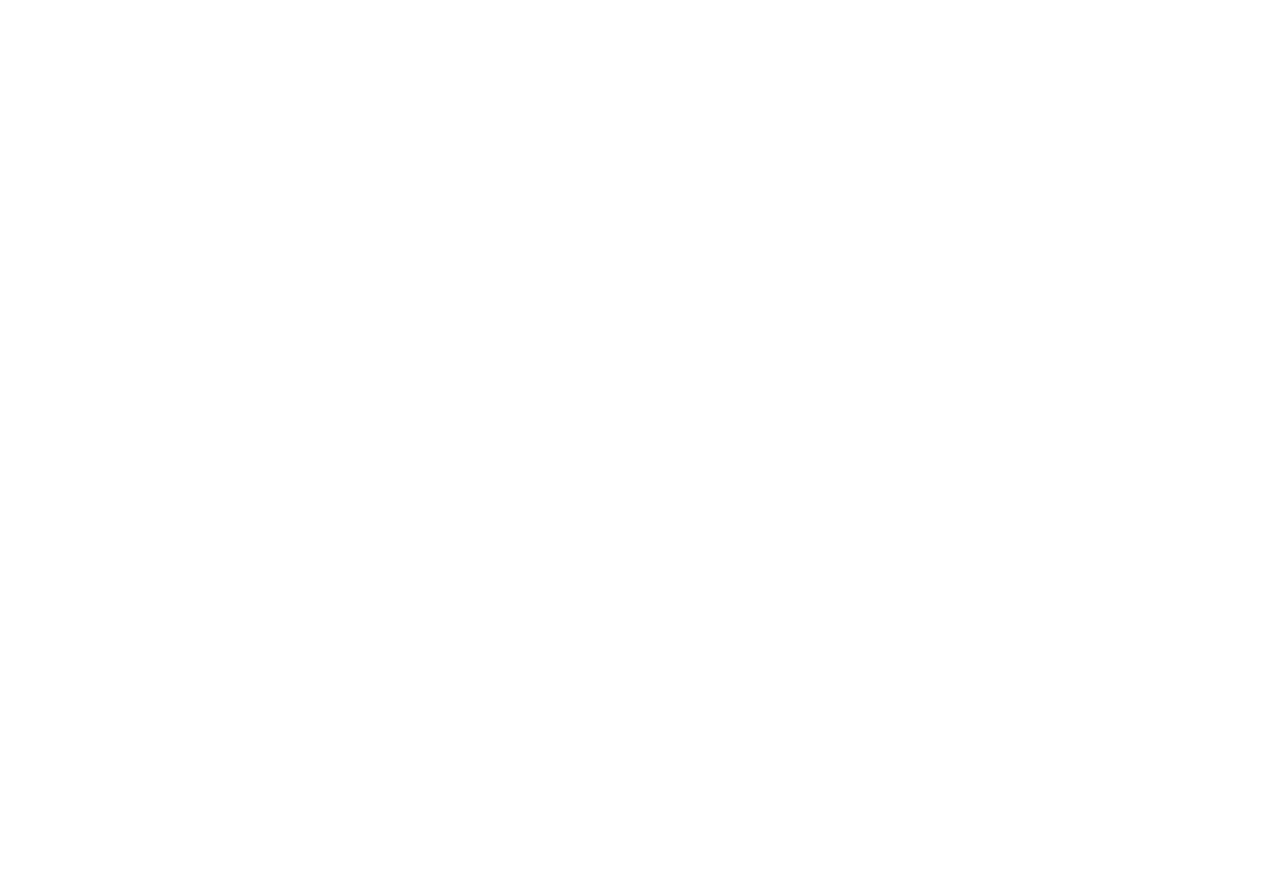
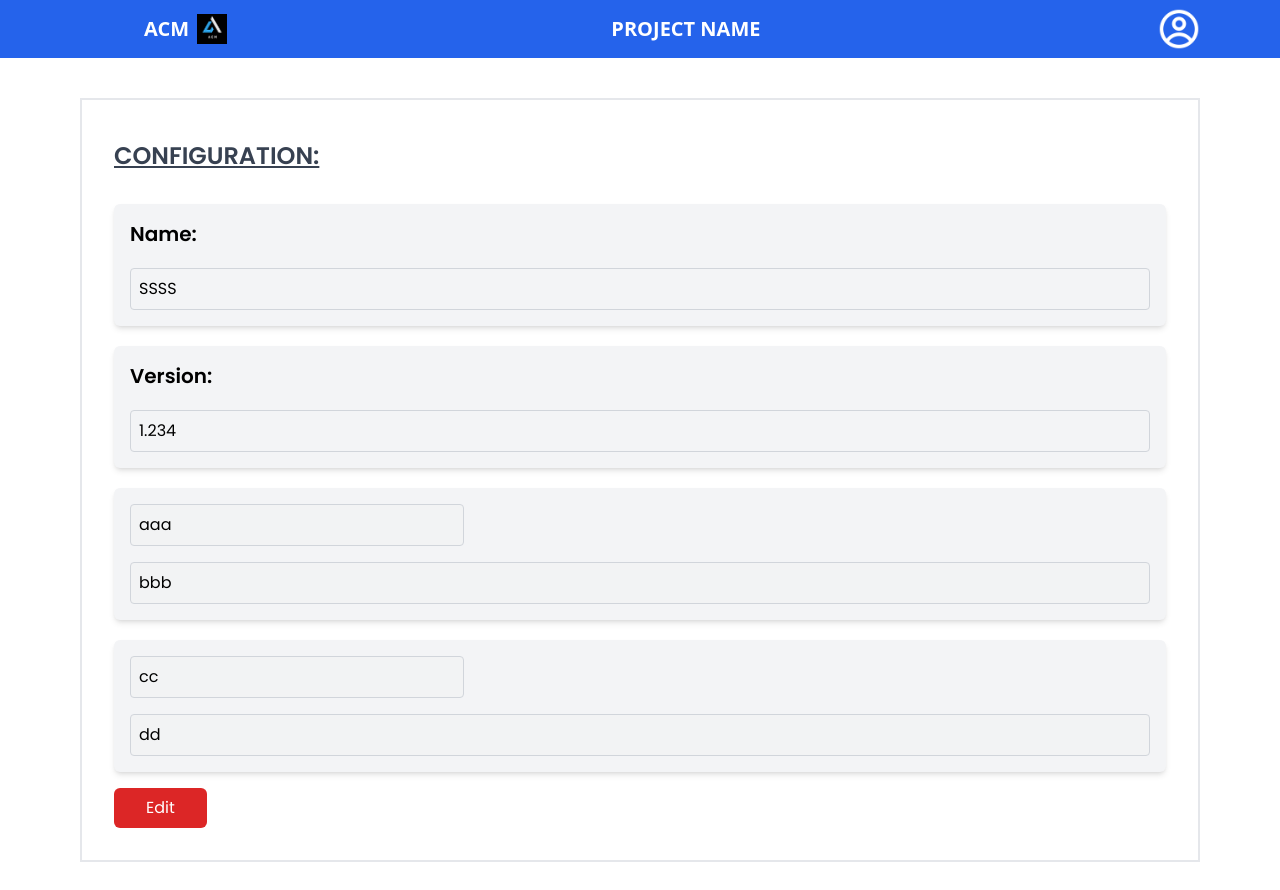
Before and after one commit to josephpeter231/work, a React (Vite) app in the folder Client/: page /developerconfig in a window 1280 px wide. Before the commit the page ends 800 px from the top, so only its background shows below. Built offline with nearby package versions, Linux system fonts and the light colour scheme.

Commit message:
upadated developers configuration

```diff
--- a/Client/package.json
+++ b/Client/package.json
@@ -14,6 +14,7 @@
     "@fortawesome/free-solid-svg-icons": "^6.4.2",
     "@fortawesome/react-fontawesome": "^0.2.0",
     "formik": "^2.4.5",
+    "fortawesome": "^0.0.1-security",
     "react": "^18.2.0",
     "react-dom": "^18.2.0",
     "react-router-dom": "^6.17.0"
--- a/Client/src/App.jsx
+++ b/Client/src/App.jsx
@@ -6,6 +6,7 @@
 import Profile from "./Components/Profile/Profile";
 import LoginOrSignup from "./Components/Login/LoginOrSignup";
 import Configuration from "./Components/Configuration";
+import DeveloperConfiguration from "./Components/DeveloperConfiguration";
 
 
 
@@ -20,8 +21,9 @@
         <Route path="/home"  element={<Home/>}/>
         <Route path="/profile"  element={<Profile/>}/>
         <Route path='/loginOrSignup' element={<LoginOrSignup/>}/>
+        <Route path='/config' element={<Configuration/>}/>
+        <Route path='/developerconfig' element={<DeveloperConfiguration/>}/>
         <Route path="*"  element={<PageNotFound/>}/>
-        <Route path='/config' element={<Configuration/>}/>
 
       </Routes>
     </BrowserRouter>
--- a/Client/src/Components/Configuration.jsx
+++ b/Client/src/Components/Configuration.jsx
@@ -143,6 +143,7 @@
             </div>
           ))}
 
+          <div>
             <button
               className="bg-blue-600 text-white px-3 py-2 flex rounded-md max-w-xs my-4 "
               onClick={addNewField}
@@ -159,6 +160,7 @@
           </div>
         </div>
       </div>
+    </div>
   );
 };
 
--- /dev/null
+++ b/Client/src/Components/DeveloperConfiguration.jsx
@@ -0,0 +1,146 @@
+import { Link } from "react-router-dom";
+import { useFormik } from "formik";
+import { useState } from "react";
+
+const Configuration = () => {
+  const [editMode, setEditMode] = useState(false);
+
+  const obj = {
+    Name: "SSSS",
+    version: "1.234",
+    fields: [
+      {
+        fieldLabel: "aaa",
+        fieldValue: "bbb",
+        editAccess: "yes",
+      },
+      {
+        fieldLabel: "cc",
+        fieldValue: "dd",
+        editAccess: "no",
+      },
+    ],
+  };
+
+  const formik = useFormik({
+    initialValues: obj, // Set initial values from obj
+    onSubmit: (values) => {
+      // Handle form submission here
+      console.log(values);
+      setEditMode(false); // Exit edit mode after saving
+    },
+  });
+
+
+
+  const editSaveModeToggle = () => {
+    setEditMode(!editMode);
+  };
+
+  return (
+    <div className="flex flex-col items-center h-full">
+      <div className="header flex flex-1 flex-row bg-blue-600 py-2 mb-10 w-full px-20">
+        <div className="flex flex-row  ml-16 ">
+          <a className="text-white flex flex-row justify-start items-center font-bold text-xl font-sans">
+            ACM
+            <img
+              src="src/assets/acm2.png"
+              className="ml-2"
+              height={30}
+              width={30}
+              alt=""
+            />
+          </a>
+        </div>
+        <div className="flex w-full justify-center items-center">
+          <a
+            href=""
+            className="text-white text-xl  items-center font-semibold font-sans text-center"
+          >
+            PROJECT NAME
+          </a>
+        </div>
+        <div className="flex justify-center items-center ml-auto self-end">
+          <Link to="/profile">
+            <img
+              src="src/assets/profile.png"
+              height={50}
+              width={50}
+              alt=""
+            />
+          </Link>
+        </div>
+      </div>
+
+      <div className="w-full px-20">
+        <div className="flex flex-col border-2 border-gray-200 w-full px-8 mb-7 pb-8">
+          <div>
+            <h2 className="text-gray-700 font-semibold text-2xl mt-10 underline mb-8">
+              CONFIGURATION:
+            </h2>
+          </div>
+
+          <div className="p-4 bg-gray-100 rounded-md shadow-md mb-5">
+            <h2 className="text-xl font-semibold text-black mb-5">Name:</h2>
+            <div className="py-2 px-2 rounded border border-gray-300  text-black ">{obj.Name}</div>
+          </div>
+
+          <div className="p-4 bg-gray-100 rounded-md shadow-md">
+            <h2 className="text-xl font-semibold text-black mb-5">Version:</h2>
+            <div className="py-2 px-2 rounded border border-gray-300  text-black ">{obj.version}</div>
+          </div>
+
+          {formik.values.fields.map((field, index) => (
+            <div key={index} className="p-4 bg-gray-100 rounded-md shadow-md mt-5">
+
+              <input
+                type="text"
+                name={`fields[${index}].fieldLabel`}
+                placeholder="Field Label"
+                onChange={formik.handleChange}
+                value={field.fieldLabel}
+                className="py-2 px-2 rounded border border-gray-300 focus:outline-none focus:ring focus:border-blue-400 text-black mb-4"
+                disabled={!editMode || field.editAccess === "no"}
+              />
+              <input
+                type="text"
+                placeholder="Enter value"
+                name={`fields[${index}].fieldValue`}
+                onChange={formik.handleChange}
+                value={field.fieldValue}
+                className="w-full p-2 rounded border border-gray-300 focus:outline-none focus:ring focus:border-blue-400 text-black"
+                disabled={!editMode || field.editAccess === "no"}
+              />
+
+            </div>
+          ))}
+
+
+
+          <div className="mt-4">
+            {editMode ? (
+              <button
+                className="bg-green-600 text-white px-4 py-2 block rounded-md max-w-xs"
+                onClick={() => {
+                  editSaveModeToggle();
+                  formik.handleSubmit();
+                }}
+              >
+                Save Changes
+              </button>
+            ) : (
+              <button
+                className="bg-red-600 text-white px-8 py-2 flex rounded-md max-w-xs"
+                onClick={editSaveModeToggle}
+              >
+                Edit
+              </button>
+            )}
+          </div>
+        </div>
+      </div>
+    </div>
+  );
+};
+
+export default Configuration;
--- a/Client/src/Components/Home.jsx
+++ b/Client/src/Components/Home.jsx
@@ -4,22 +4,37 @@
 const Home = () => {
   return (
     <div className="h-full flex flex-col">
-      <div className='header flex flex-1 flex-row bg-blue-600 py-2 mb-10  w-full'>
-        <div className='flex flex-row justify-center items-center mr-12 ml-16 w- full'>
-          <a  className='text-white flex flex-row justify-center items-center font-bold text-xl mr-16 font-sans'>ACM
-           <img src="src/assets/acm2.png" className='ml-2' height={30} width={30} alt="" />
+      <div className="header flex flex-1 flex-row bg-blue-600 py-2 mb-10 w-full px-20">
+        <div className="flex flex-row  ml-16 ">
+          <a className="text-white flex flex-row justify-start items-center font-bold text-xl font-sans">
+            ACM
+            <img
+              src="src/assets/acm2.png"
+              className="ml-2"
+              height={30}
+              width={30}
+              alt=""
+            />
           </a>
-          <a href="" className='text-white text-xl justify-center items-center font-semibold mr-16 font-sans'>Products</a>
-          <a href="" className='text-white text-xl justify-center items-center font-semibold mr-16 font-sans'>Solutions</a>
-          <a href="" className='text-white text-xl justify-center items-center font-semibold mr-16 font-sans'>About US</a>
-
         </div>
-        <div className=" flex justify-center items-center ml-auto mr-10 self-end">
-          <Link to = "/profile">
-          <img src="src/assets/profile.png" height={50} width={50} alt="" />
+        <div className="flex w-full justify-center items-center">
+          <a
+            href=""
+            className="text-white text-xl  items-center font-semibold font-sans text-center"
+          >
+            PROJECT NAME
+          </a>
+        </div>
+        <div className="flex justify-center items-center ml-auto self-end">
+          <Link to="/profile">
+            <img
+              src="src/assets/profile.png"
+              height={50}
+              width={50}
+              alt=""
+            />
           </Link>
         </div>
-
       </div>
 
       <div className=" flex-grow mx-20 mb-12 h-full">
--- a/Client/src/Components/PageNotFound.jsx
+++ b/Client/src/Components/PageNotFound.jsx
@@ -2,8 +2,11 @@
 
 const PageNotFound = () => {
   return (
-    <div>PageNotFound</div>
-  )
-}
+    <div className="text-black text-center p-10">
+      <h1 className="text-4xl font-bold mb-4">Page Not Found</h1>
+      <p className="text-lg">The page you are looking for does not exist.</p>
+    </div>
+  );
+};
 
-export default PageNotFound
+export default PageNotFound;
--- a/Client/src/Components/Profile/Profile.jsx
+++ b/Client/src/Components/Profile/Profile.jsx
@@ -1,7 +1,7 @@
 import { useState } from 'react';
-// import { FontAwesomeIcon } from '@fortawesome/react-fontawesome';
-// import { faEnvelope, faBell, faSignOutAlt } from '@fortawesome/free-solid-svg-icons';
-// import { faPen } from '@fortawesome/free-solid-svg-icons';
+import { FontAwesomeIcon } from '@fortawesome/react-fontawesome';
+import { faEnvelope, faBell, faSignOutAlt } from '@fortawesome/free-solid-svg-icons';
+import { faPen } from '@fortawesome/free-solid-svg-icons';
 import { Formik, Form, Field } from 'formik';
 import './profile.css';
 
```
Also changed, not shown: Client/src/Components/DeveloperHome.jsx (added), 1 other file (tests, documents, lock files or other folders). Lines whose indentation alone changed are shown as unchanged.
